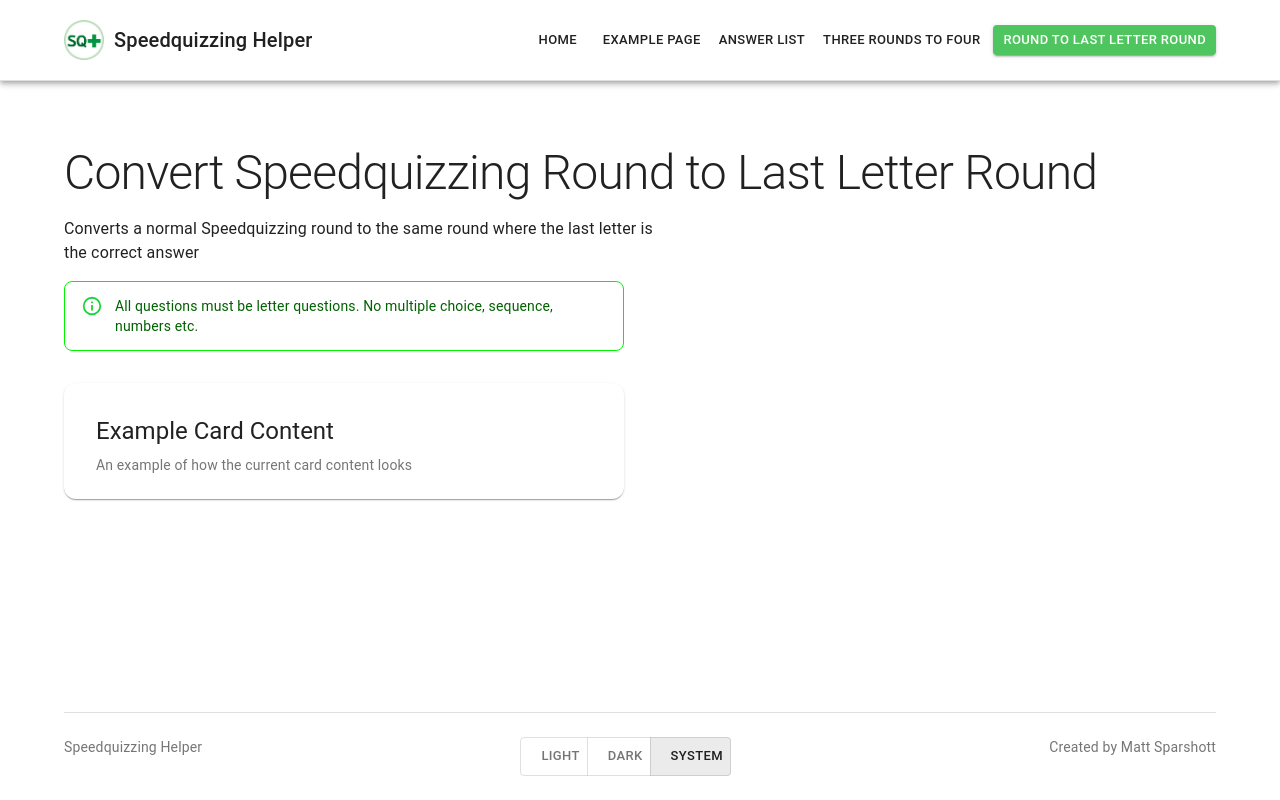
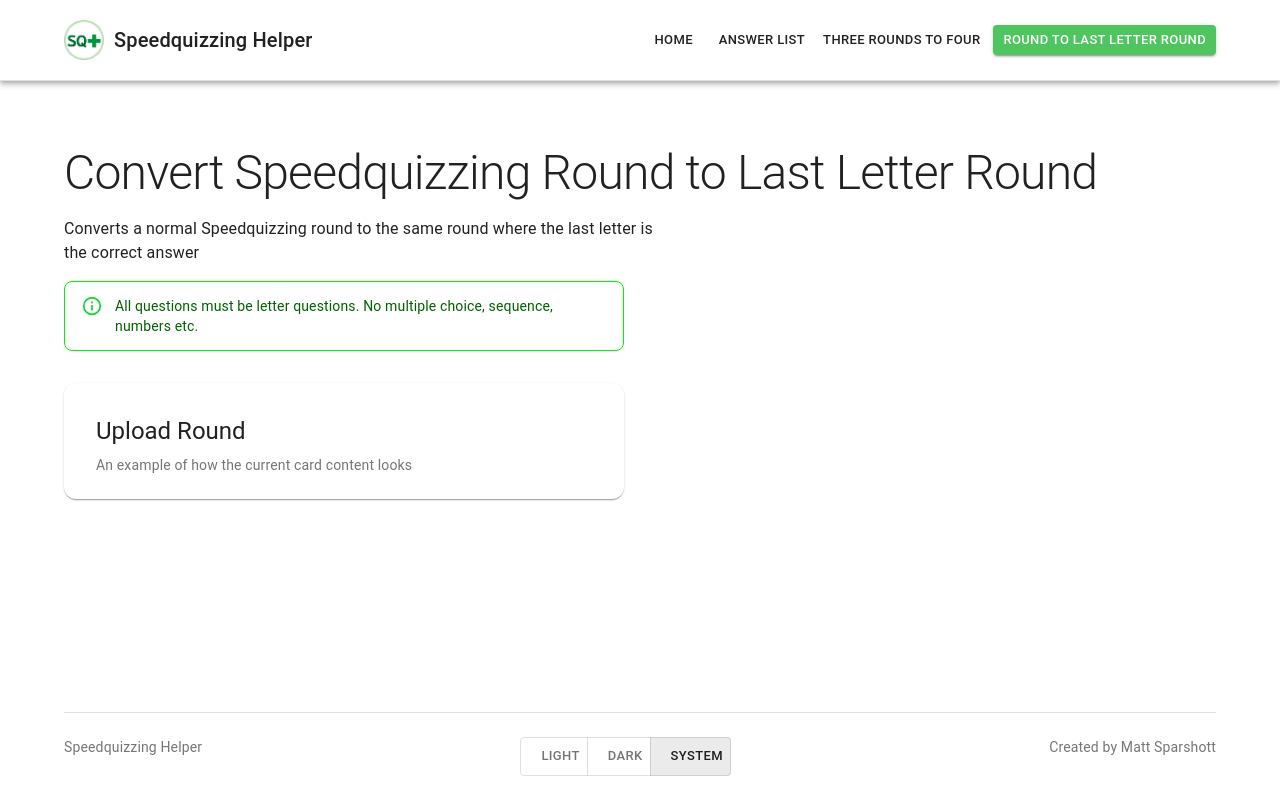
Before and after one commit to SilverShard16/speedquiz-helper, a React (Vite) app: page /roundToLastLetter in a window 1280 px wide. Built offline with nearby package versions, Linux system fonts and the light colour scheme; some icons are missing.

Commit message:
Remove Example page from nav bar

```diff
--- a/src/App.tsx
+++ b/src/App.tsx
@@ -8,7 +8,6 @@ import {
 import { Link as RouterLink, Route, Routes } from 'react-router-dom';
 import NavBar from './components/NavBar';
 import Home from './pages/Home';
-import Example from './pages/Example';
 import AnswerList from './pages/AnswerList';
 import ThreeToFour from './pages/ThreeToFour';
 import RoundToLastLetter from './pages/RoundToLastLetter';
@@ -48,7 +47,6 @@ export default function App() {
       >
         <Routes>
           <Route path="/" element={<Home />} />
-          <Route path="/example" element={<Example />} />
           <Route path="/answerlist" element={<AnswerList />} />
           <Route path="/threeToFour" element={<ThreeToFour />} />
           <Route path="/roundToLastLetter" element={<RoundToLastLetter />} />
--- a/src/components/NavBar.tsx
+++ b/src/components/NavBar.tsx
@@ -7,13 +7,11 @@ import {
   Toolbar,
   Typography,
 } from '@mui/material';
-import LayersRoundedIcon from '@mui/icons-material/LayersRounded';
 import { useTheme } from "@mui/material/styles";
 import { Link as RouterLink, useLocation } from 'react-router-dom';
 
 const links = [
   { label: 'Home', to: '/' },
-  { label: 'Example Page', to: '/example' },
   { label: 'Answer List', to: '/answerlist' },
   { label: 'Three Rounds to Four', to: '/threeToFour' },
   { label: 'Round To Last Letter Round', to: '/roundToLastLetter' },
--- a/src/pages/RoundToLastLetter.tsx
+++ b/src/pages/RoundToLastLetter.tsx
@@ -32,7 +32,7 @@ export default function RoundToLastLetter() {
         <CardContent sx={{ p: { xs: 3, sm: 4 } }}>
           <Stack spacing={1}>
             <Typography variant="h5" component="h2">
-              Example Card Content
+              Upload Round
             </Typography>
             <Typography variant="body2" color="text.secondary">
               An example of how the current card content looks
```
Lines whose indentation alone changed are shown as unchanged.
